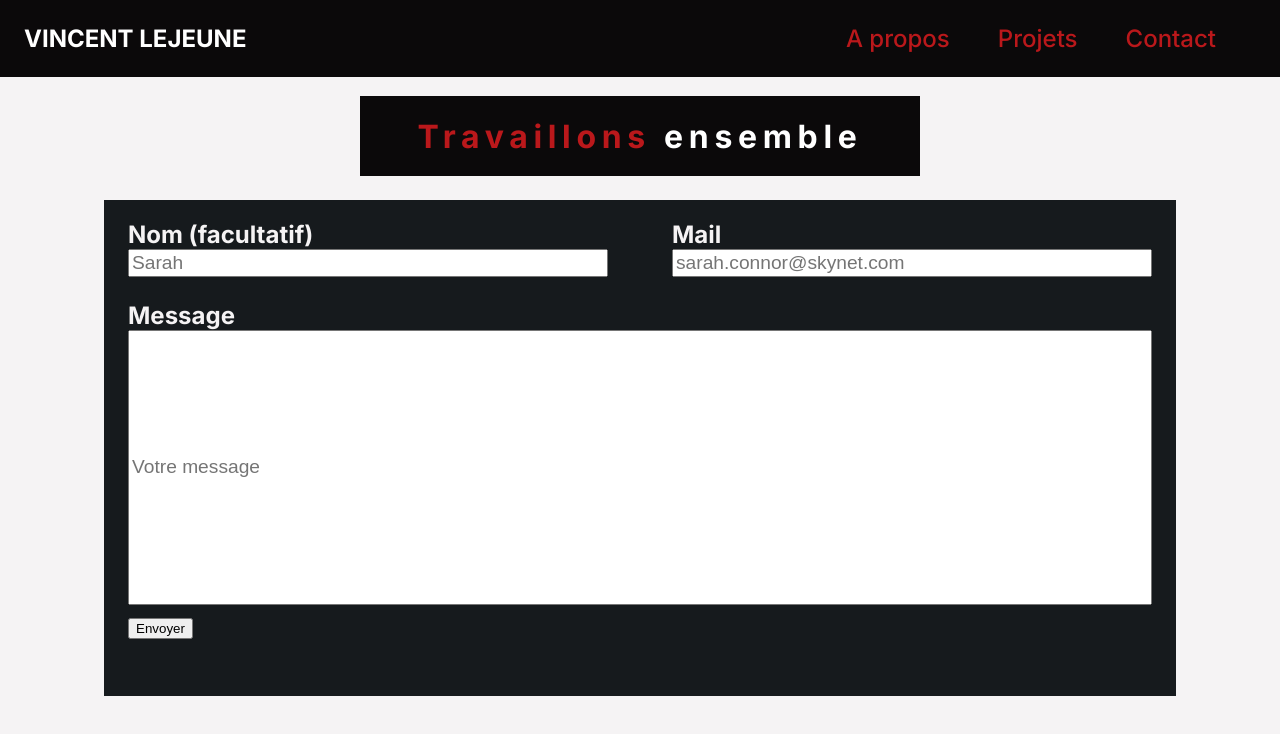
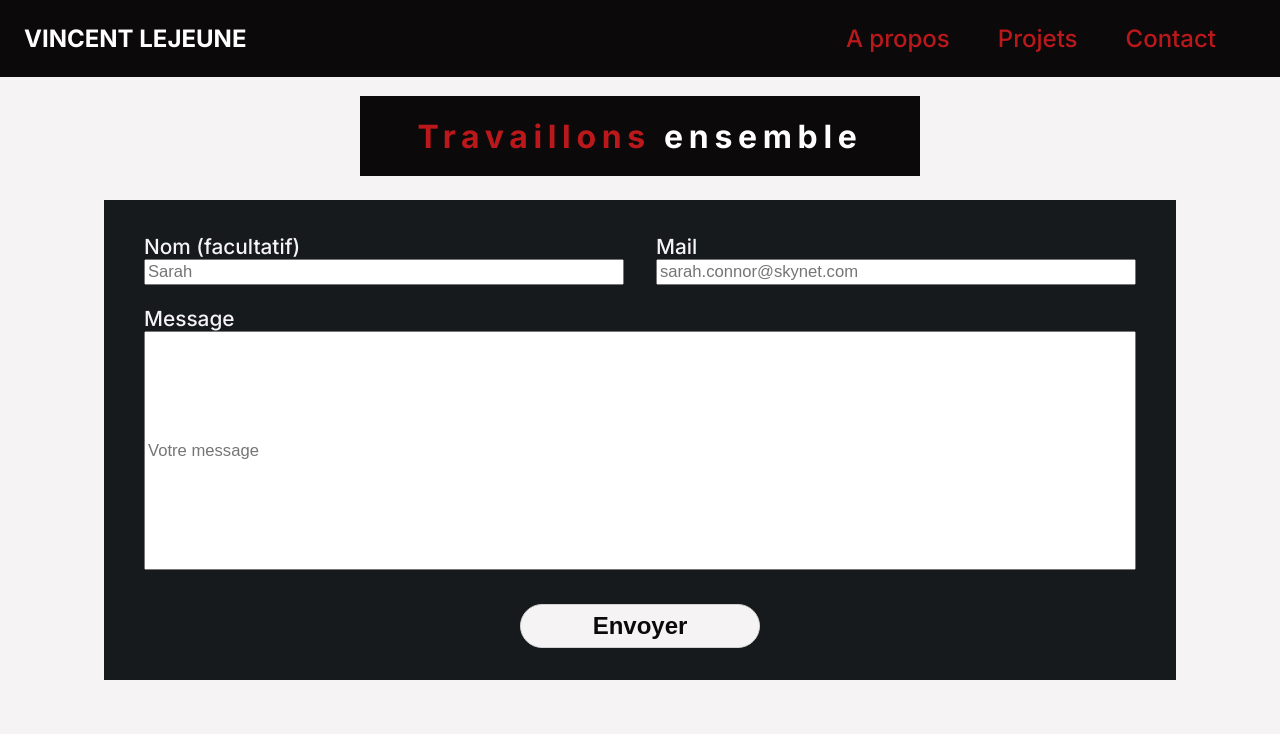
Before and after one commit to VincentCMLejeune/Portfolio, a React (Create React App) app in the folder portfolio/: page /contact in a window 1280 px wide. Shown: the top 734 px of the page. Built offline with nearby package versions, Linux system fonts and the light colour scheme.

Commit message:
Styled submit button

```diff
--- a/portfolio/src/components/form/Form.module.css
+++ b/portfolio/src/components/form/Form.module.css
@@ -6,7 +6,11 @@
   padding: 0.5em 1.5em;
   margin: 1.5em auto;
   width: 64rem;
-  height: 30em;
+  height: 29em;
+}
+
+form {
+  padding: 1em;
 }
 
 label {
@@ -14,8 +18,8 @@ label {
   flex-direction: column;
   margin: 0.5em 0;
   font-family: var(--font-family);
-  font-size: 1.5em;
-  font-weight: 700;
+  font-size: 1.3em;
+  font-weight: 500;
 }
 
 .coordonnees {
@@ -36,3 +40,50 @@ label {
   font-size: 0.8em;
   vertical-align: top;
 }
+
+button {
+  font-size: 1.5em;
+  padding: 0.3em 0;
+  display: flex;
+  margin: 1.4em auto;
+  justify-content: center;
+  width: 10em;
+  border: solid 1px var(--light-gray);
+  color: var(--black);
+  cursor: pointer;
+  font-weight: 600;
+  text-align: center;
+  border-radius: 10rem;
+  transition: all 0.3s;
+  position: relative;
+  overflow: hidden;
+  z-index: 1;
+}
+button::after {
+  content: '';
+  position: absolute;
+  bottom: 0;
+  left: 0;
+  width: 100%;
+  height: 100%;
+  background-color: var(--lighter-gray);
+  border-radius: 10rem;
+  z-index: -2;
+}
+
+button::before {
+  content: '';
+  position: absolute;
+  bottom: 0;
+  left: 0;
+  width: 0%;
+  height: 100%;
+  background-color: var(--red);
+  transition: all 0.3s;
+  border-radius: 10rem;
+  z-index: -1;
+}
+
+:hover::before {
+  width: 100%;
+}
```
